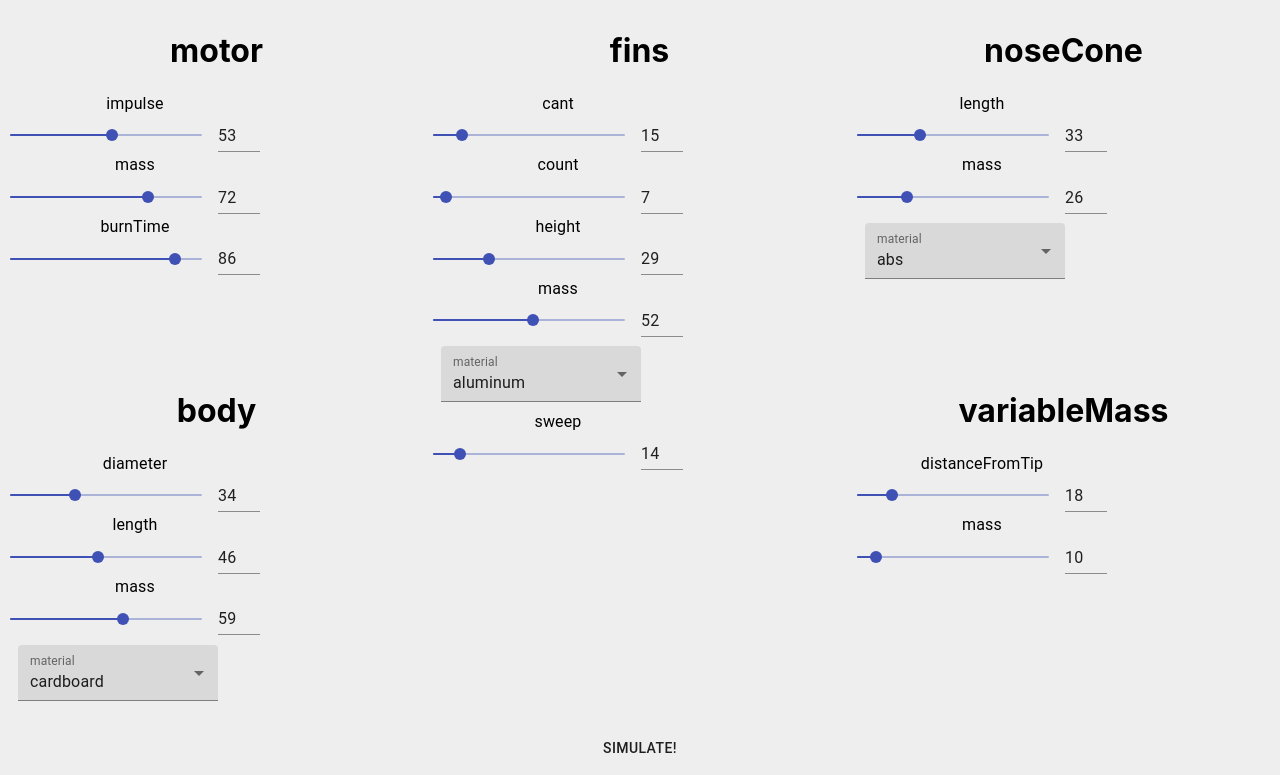
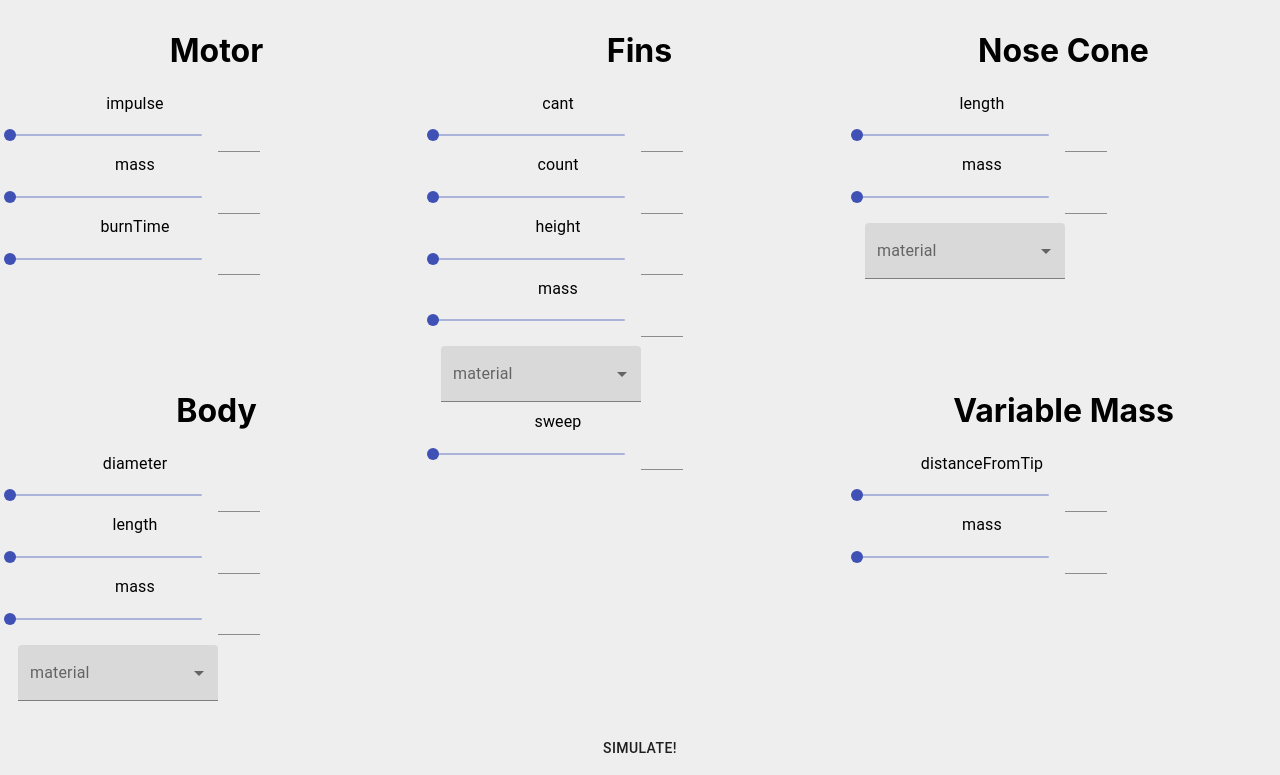
Before and after one commit to thetimmorland/RocketSim, a React (Create React App) app in the folder rsim-ui/: page / in a window 1280 px wide. Shown: the top 775 px of the page. Built offline with nearby package versions, Linux system fonts and the light colour scheme.

Commit message:
use titles

```diff
--- a/rsim-ui/src/App.js
+++ b/rsim-ui/src/App.js
@@ -219,7 +219,7 @@ export default function App() {
     {i: 'motor',        x: 0, y: 0, w: 1, h: 1, static: true},
     {i: 'noseCone',     x: 2, y: 0, w: 1, h: 1, static: true}
   ];
-  const [state, setState] = React.useState(inputsStructure_preFilled);
+  const [state, setState] = React.useState(inputsStructure_manual);
   const setInputFactor = factor => {
     const newState = [
       ...state,
--- a/rsim-ui/src/InputFactors.js
+++ b/rsim-ui/src/InputFactors.js
@@ -20,7 +20,7 @@ export default function InputFactors(props) {
   };
   return (
     <div className={props.className}>
-        <h1>{props.header}</h1>
+        <h1>{props.title}</h1>
         {props.inputs.map(input =>
           input.name !== "material"
             ? <InputSlider key={input.name} {...input} setInput={setInput}/>
```
